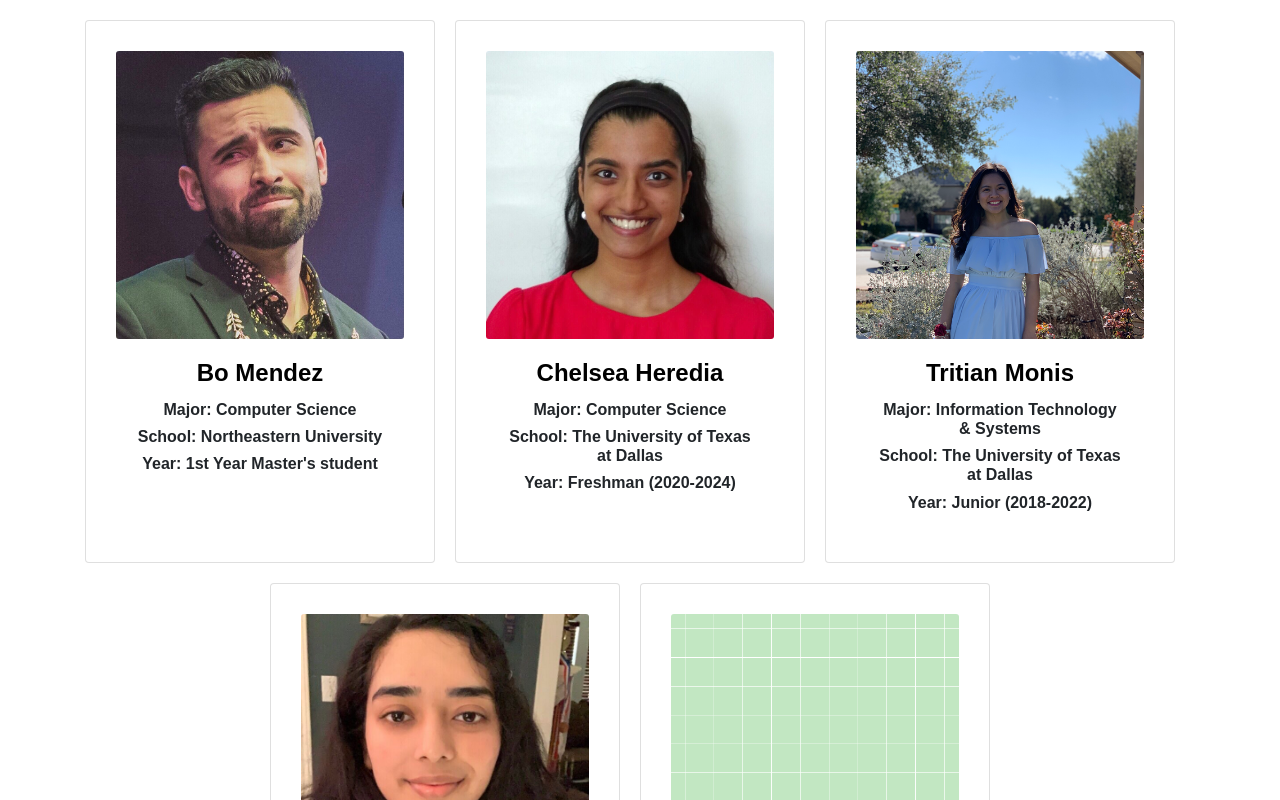
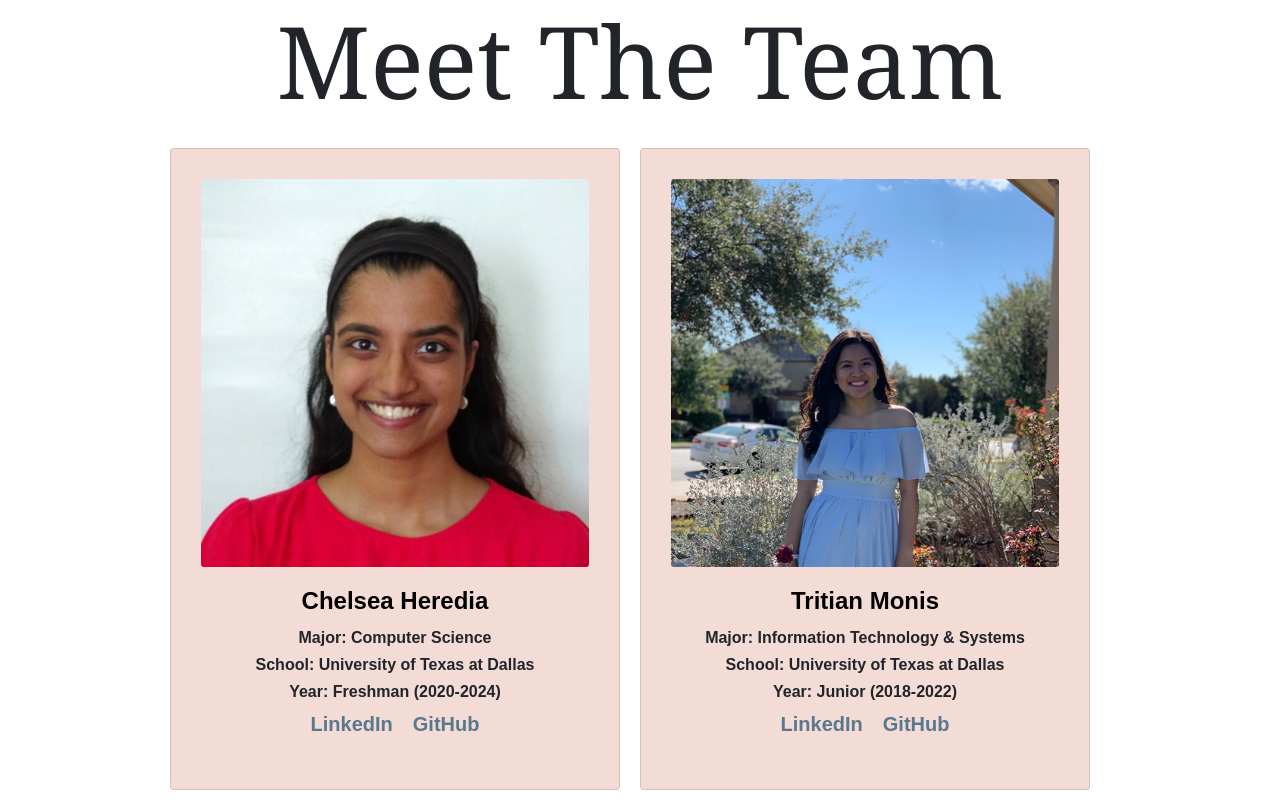
Before and after one commit to Codubee/PetFinderMW3-4, a React (Create React App) app in the folder frontend/: page / in a window 1280 px wide. Shown: the top 800 px of the page. Built offline with nearby package versions, Linux system fonts and the light colour scheme.

Commit message:
Updated changes from PR, added github and linkedin links.

```diff
--- a/frontend/src/components/TheTeam.js
+++ b/frontend/src/components/TheTeam.js
@@ -1,66 +1,60 @@
 import React from 'react';
 import '../styles/TeamStyle.css';
-import img1 from '../assets/images/Bo_Mendez.jpg';
-import img2 from '../assets/images/Chelsea_Heredia.jpg';
-import img3 from '../assets/images/Tritian_Monis.png';
-import img4 from '../assets/images/Roshin_Lal.jpg';
-import img5 from '../assets/images/placement.png';
+import Chelsea_pic from '../assets/images/Chelsea_Heredia.jpg';
+import Tritian_pic from '../assets/images/Tritian_Monis.png';
+import Roshin_pic from '../assets/images/Roshin_Lal.jpg';
+import Anjelica_pic from '../assets/images/Anjelica_Avorque.jpg';
 import {
-  Card, CardImg, CardTitle, CardText, CardBody, Row
+  Card, CardImg, CardTitle, CardText, CardLink, CardBody, Row
 } from 'reactstrap';
-const TheTeam = (props) => {
+
+function TheTeam() {
+
+  function teamInfo(pic, first, last, major, school, year, linkedIn, github) {
+    this.pic = pic;
+    this.first = first;
+    this.last = last;
+    this.major = major;
+    this.school = school;
+    this.year = year;
+    this.linkedIn = linkedIn;
+    this.github = github;
+  }
+
+  var team = [
+    new teamInfo(Chelsea_pic, 'Chelsea', 'Heredia', 'Computer Science', 'University of Texas at Dallas', 'Freshman (2020-2024)', 'https://www.linkedin.com/in/chelsea-heredia/', 'https://github.com/chelseah02'),
+    new teamInfo(Tritian_pic, 'Tritian', 'Monis', 'Information Technology & Systems', 'University of Texas at Dallas', 'Junior (2018-2022)', 'https://www.linkedin.com/in/tritian-monis/', 'https://github.com/tmonis'),
+    new teamInfo(Roshin_pic, 'Roshin', 'Lal', 'Computer Engineering', 'Texas A&M University', 'Sophomore (2019-2023)', 'https://www.linkedin.com/in/roshin-lal/', 'https://github.com/Roshinl'),
+    new teamInfo(Anjelica_pic, 'Anjelica', 'Avorque', 'Computer Science', 'University of Texas at Dallas', 'Junior (2018-2022)', 'https://www.linkedin.com/in/anjelica-avorque/', 'https://github.com/evanjelica')
+  ]
+
   return (
+    <div className='center'>
+      <h1 className='team-welcome-title'>Meet The Team</h1>
       <Row className="justify-content-sm-center">
-      <Card>
-        <CardImg variant="top" src={img1} alt="Bo Mendez" />
-        <CardBody>
-          <CardTitle tag="h6">Bo Mendez</CardTitle>
-          <CardText tag="h6">Major: Computer Science</CardText>
-          <CardText tag="h6">School: Northeastern University</CardText>
-          <CardText tag="h6">Year: 1st Year Master's student</CardText>
-        </CardBody>
-      </Card>
-      <Card>
-        <CardImg src={img2} alt="Chelsea Heredia" />
-        <CardBody>
-          <CardTitle tag="h6">Chelsea Heredia</CardTitle>
-          <CardText tag="h6">Major: Computer Science</CardText>
-          <CardText tag="h6">School: The University of Texas at Dallas</CardText>
-          <CardText tag="h6">Year: Freshman (2020-2024)</CardText>
-        </CardBody>
-      </Card>
+        {
+          team.map((teamMember, index) => (
+              <Card className='team-card' key={index}>
+                <CardImg className='team-card-pic' src={teamMember.pic} />
+                <CardBody className='team-card-body'>
+                  <CardTitle className='team-card-title' tag="h6">{teamMember.first + " " + teamMember.last}</CardTitle>
+                  <CardText className='team-card-text' tag="h6">{"Major: " + teamMember.major}</CardText>
+                  <CardText className='team-card-text' tag="h6">{"School: " + teamMember.school}</CardText>
+                  <CardText className='team-card-text' tag="h6">{"Year: " + teamMember.year}</CardText>
+                  <CardLink className='team-card-linkedin' href={teamMember.linkedIn}>LinkedIn</CardLink>
+                  <CardLink className='team-card-github' href={teamMember.github}>GitHub</CardLink>
 
-      <Card>
-        <CardImg src={img3} alt="Tritian Monis" />
-        <CardBody>
-          <CardTitle tag="h6">Tritian Monis</CardTitle>
-          <CardText tag="h6">Major: Information Technology & Systems</CardText>
-          <CardText tag="h6">School: The University of Texas at Dallas</CardText>
-          <CardText tag="h6">Year: Junior (2018-2022)</CardText>
-        </CardBody>
-      </Card>
 
-      <Card>
-        <CardImg src={img4} alt="Roshin Lal" />
-        <CardBody>
-          <CardTitle tag="h6">Roshin Lal</CardTitle>
-          <CardText tag="h6">Major: Computer Engineering</CardText>
-          <CardText tag="h6">School: Texas A&M University</CardText>
-          <CardText tag="h6">Year: Sophomore (2019-2023)</CardText>
-        </CardBody>
-      </Card>
 
-      <Card>
-        <CardImg src={img5} alt="Pending" />
-        <CardBody>
-          <CardTitle tag="h6">Anjelica Avorque</CardTitle>
-          <CardText tag="h6">Major: Computer Science</CardText>
-          <CardText tag="h6">School: The University of Texas at Dallas</CardText>
-          <CardText tag="h6">Year: Junior (2018-2022)</CardText>
-        </CardBody>
-      </Card>
-    </Row>
+                </CardBody>
+              </Card>
+          ))
+        }
+
+
+      </Row>
+    </div>
   );
-};
+}
 
-export default TheTeam;
+  export default TheTeam;
--- a/frontend/src/styles/TeamStyle.css
+++ b/frontend/src/styles/TeamStyle.css
@@ -1,29 +1,44 @@
-.card{
+.team-welcome-title {
     text-align: center;
-    width: 350px;
+    font-family: Georgia, 'Times New Roman', Times, serif;
+    font-size: 100px;
+}
+.team-card{
+    align-items: center;
+    text-align: center;
+    width: 450px;
     padding: 30px;
     margin-right: 20px;
     margin-top: 20px;
-    background-color: #A6E2DC;
-
+    background-color: #F4DCD6 !important;
 
 }
-.card-title{
+.team-card-title{
     font-family: Arial, Helvetica, sans-serif;
     color: black;
     font-weight: bold;
     font-size: 150%;
 }
-.card-text{
+.team-card-text{
     text-align: center;
     font-family: Arial;
     font-weight: bold;
     font-size: 100%;
 }
-.card-image{
+.team-card-pic{
     width: 50%;
 }
-.card-style{
-    background-color: #A6E2DC;
 
+.team-card-linkedin{
+    font-family: Arial;
+    font-size: 20px;
+    font-weight:bold;
+    color: #59788E;
 }
+
+.team-card-github{
+    font-family: Arial;
+    font-size: 20px;
+    font-weight:bold;
+    color: #59788E;
+}
```
Also changed, not shown: frontend/src/assets/images/Anjelica_Avorque.jpg (added), frontend/src/assets/images/Bo_Mendez.jpg (deleted).
